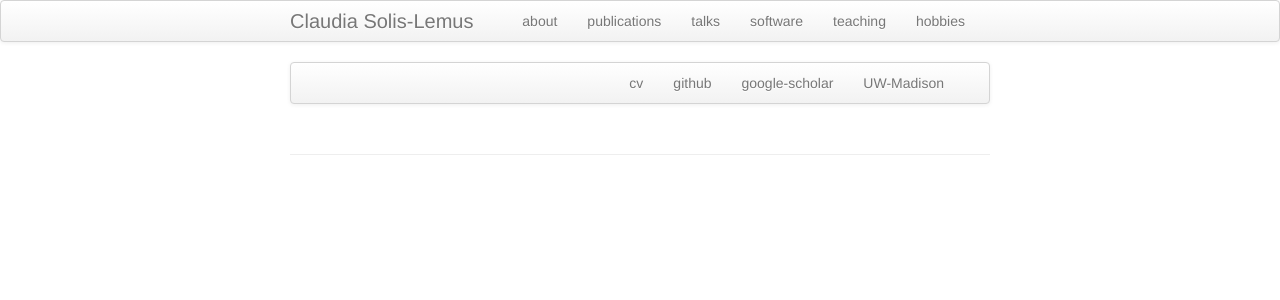
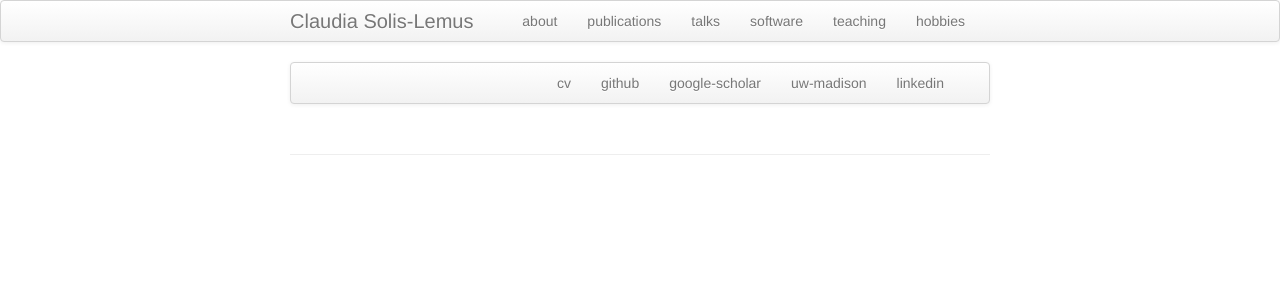
Before and after one commit to crsl4/crsl4.github.io, a Jekyll site: the page built from index.md, in a window 1280 px wide. Shown: the top 300 px of the page. Built offline with Jekyll 4.4.1, drawn with Linux system fonts in a browser that asks for light colours.

Commit message:
added linkedin

```diff
--- a/index.md
+++ b/index.md
@@ -10,7 +10,8 @@ description: Claudia Sol&iacute;s-Lemus is postdoc at University of Wisconsin -
           <li><a href="{{ BASE_PATH }}/assets/cv.pdf">cv</a></li>
           <li><a href="https://github.com/crsl4">github</a></li>
           <li><a href="https://scholar.google.com.mx/citations?user=GrUypj8AAAAJ&hl=es&oi=ao">google-scholar</a></li>
-          <li><a href="http://pages.stat.wisc.edu/~claudia/">UW-Madison</a></li>
+          <li><a href="http://pages.stat.wisc.edu/~claudia/">uw-madison</a></li>
+          <li><a href="https://www.linkedin.com/in/claudia-solis-lemus-b64069122">linkedin</a></li>
       </ul>
   </div>
 </div>
```
